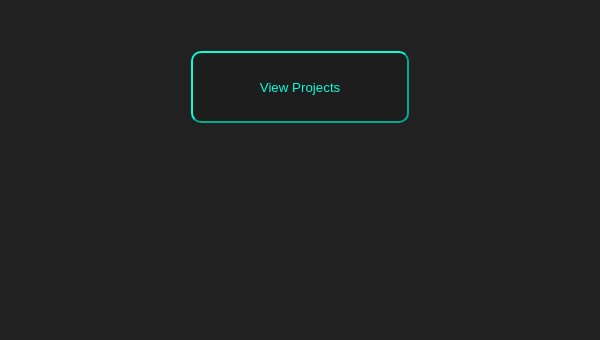
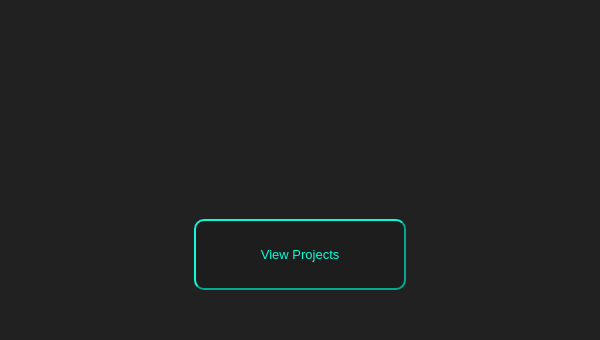
Before and after one commit to marcusalint/Personal-Portfolio, a React (Create React App) app in the folder personal-portfolio/: page /home in a window 600 px wide. Shown: the part 342-682 px from the top of the page. Built offline with nearby package versions, Linux system fonts and the light colour scheme.

Commit message:
removing previously imported font

```diff
--- a/personal-portfolio/src/components/Home.scss
+++ b/personal-portfolio/src/components/Home.scss
@@ -1,11 +1,12 @@
 // scss variable(s)
 @mixin home--button {
-  margin-top: 2em;
+  margin-top: 15em;
   border-color: #08FDD8;
   padding: 2em 5em;
   border-radius: 10px;
   color: #08FDD8;
   background-color: #1D1D1D;
+  font-size: 13px;
 
 /* ----------- iPhone 5, 5S, 5C and 5SE ----------- */
 
@@ -25,6 +26,7 @@
   and (max-device-width: 667px)
   and (-webkit-min-device-pixel-ratio: 2) {
     margin-top: 4em;
+    font-size: 13px;
 
   }
 
@@ -36,6 +38,7 @@
   and (max-device-width: 736px)
   and (-webkit-min-device-pixel-ratio: 3) {
     margin-top: 10em;
+    font-size: 13px;
   }
 
   /* ----------- iPhone X ----------- */
@@ -46,10 +49,9 @@
     and (max-device-width: 812px)
     and (-webkit-min-device-pixel-ratio: 3) {
       margin-top: 14em;
+      font-size: 13px;
 
   }
-
-
 }
 
 @media all and (max-width: 768px) {
@@ -64,7 +66,8 @@
   // margin-top: 16em;
   // padding-top: 18em;
   width: 100vw;
-  height: 800px;
+  height: 100%;
+
   // border-bottom: 3px solid #01bf71
 
 
```
